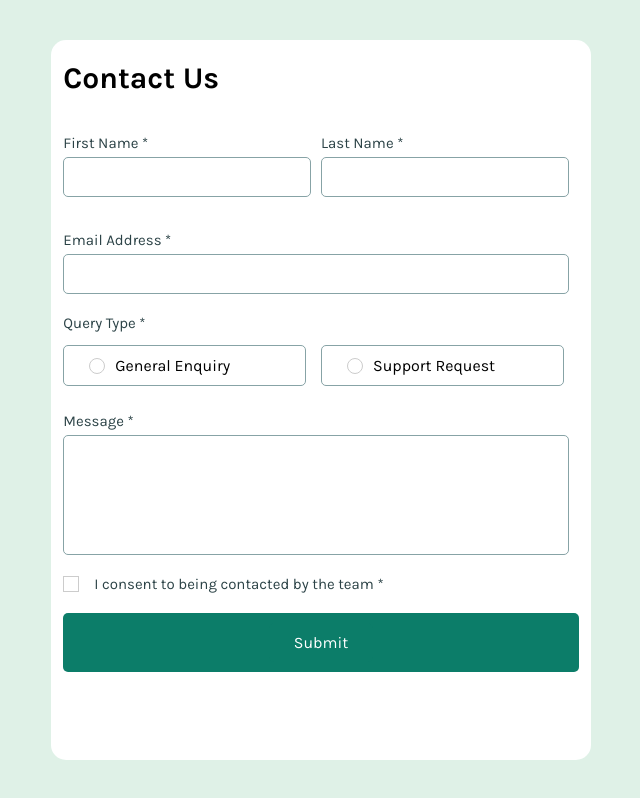
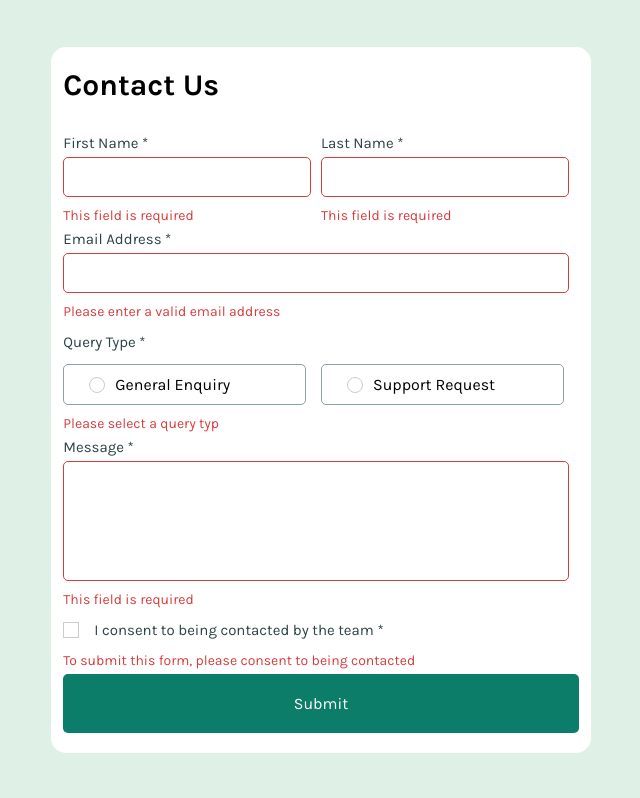
Before and after one commit to Alencar-Bianca/Contact-Form, a plain HTML site: page index.html in a window 1280 px wide. Both pictures are taken after a click on the element 640 px from the left and 642 px from the top of the page. Shown: the whole page, without its empty margins (319-959 px from the left). Drawn offline with Linux system fonts and the light colour scheme.

Commit message:
finish validation

```diff
--- a/index.html
+++ b/index.html
@@ -15,14 +15,22 @@
   <main class="flex direction">
     <div class="container">
       <h1>Contact Us</h1>
-      <form action="" method="post" id="form">
+      <form  id="form">
         <div class="flex container-input">
-          <label class="text" for="firstName">First Name *<input type="text" class="input" id="firstName" name="firstName"></label>
-          <label class="text" for="lastName">Last Name *<input type="text" class="input"  id="lastName" name="lastName"></label>
+          <div class="w100">
+            <label class="text" for="firstName">First Name *<input type="text" class="input" id="firstName" name="firstName"></label>
+            <span class="field d-none firstName">This field is required</span>
+          </div>
+          <div class="w100">
+            <label class="text" for="lastName">Last Name *<input type="text" class="input"  id="lastName" name="lastName"></label>
+            <span class="field d-none lastName">This field is required</span>
+          </div>
         </div>
+
 
         <div class="container-input">
           <label class="text" for="email">Email Address *<input type="email" class="input" id="email" name="email"></label>
+          <span class="field d-none email">Please enter a valid email address</span>
         </div>
 
         <div class="container-input">
@@ -31,21 +39,27 @@
             <label class="input input_radio" for="general"><input type="radio" class="" id="general" name="query"> General Enquiry</label>
             <label class="input input_radio" for="support"><input type="radio" class="" id="support" name="query"> Support Request</label>
           </div>
+          <span class="field d-none radio">Please select a query typ</span>
         </div>
 
           <div class="container-input">
             <label class="text" for="mes"> Message *
               <textarea id="mes" class="input" name="message"></textarea>
             </label>
+            <span class="field d-none message">This field is required</span>
           </div>
 
           <div class="container-input">
             <label class="text input_check" for="check">
               <input type="checkbox" class="input_radio" id="check" name="check"> I consent to being contacted by the team *
             </label>
+            <span class="field d-none checkbox">To submit this form, please consent to being contacted</span>
           </div>
 
-        <div id="button_submit" class="button container-input"><input class="input_submit " type="submit" value="Submit"></div>
+        <div id="button_submit" class="button container-input">
+          <input class="input_submit " type="submit" value="Submit">
+
+        </div>
       </form>
     </div>
   </main>
--- a/script.js
+++ b/script.js
@@ -10,6 +10,14 @@ let isCheckedRaio = false
 const submit = document.querySelector('#button_submit');
 const form = document.getElementById('form');
 
+const nameSpan = document.querySelector('.firstName');
+const lastNameSpan = document.querySelector('.lastName');
+const emailSpan = document.querySelector('.email');
+const messageSpan = document.querySelector('.message');
+
+const checkboxSpan = document.querySelector('.checkbox');
+const radioButtonsSpan = document.querySelector('.radio')
+
 submit.addEventListener('click', (e) => {
   e.preventDefault()
   radioButtons.forEach(radioButton => {
@@ -18,29 +26,62 @@ submit.addEventListener('click', (e) => {
       }
   });
 
-  if(name.value == '') {
-    alert('nome vazio')
+
+  if (name.value === '') {
+    name.classList.add("error");
+    nameSpan.classList.remove("d-none");
+   } else {
+    name.classList.remove("error");
+    nameSpan.classList.add("d-none");
    }
-  if(lastName.value == '') {
-    alert('sobrenome vazio')
+
+  if (lastName.value === '') {
+    lastName.classList.add("error");
+    lastNameSpan.classList.remove("d-none");
+   } else {
+    lastName.classList.remove("error");
+    lastNameSpan.classList.add("d-none");
    }
-  if(email.value == '') {
-    alert('email vazio')
+
+  if (email.value === '') {
+    email.classList.add("error");
+    emailSpan.classList.remove("d-none");
+   } else {
+    email.classList.remove("error");
+    emailSpan.classList.add("d-none");
    }
-  if(message.value == '') {
-    alert('email vazio')
+
+  if (message.value === '') {
+    message.classList.add("error");
+    messageSpan.classList.remove("d-none");
+
+   } else {
+    message.classList.remove("error");
+    messageSpan.classList.add("d-none");
    }
-  if(!checkbox.checked) {
-    alert('checkbox vazio')
+
+  if (!checkbox.checked) {
+    checkboxSpan.classList.remove("d-none");
+
+   } else {
+    checkboxSpan.classList.add("d-none");
    }
-  if(!isCheckedRaio) {
-    alert('isCheckedRaio vazio')
+
+  if (!isCheckedRaio) {
+    radioButtonsSpan.classList.remove("d-none");
+
+   } else {
+    radioButtonsSpan.classList.add("d-none");
    }
 
    if(name.value !== '' && lastName.value !== '' && email.value !== '' && message.value !== '' && checkbox.checked && isCheckedRaio) {
     form.submit();
    }
 
+});
 
+function alertError(message, el) {
 
-});
+  el.classList.add("error");
+
+}
--- a/style.css
+++ b/style.css
@@ -40,7 +40,7 @@ main {
 
 .container {
   width: 100%;
-  height: 90%;
+  height: auto;
   max-width: 540px;
   padding: 20px 1%;
   background-color: var(--neutral-color-white);
@@ -59,10 +59,6 @@ h1 {
 
 form {
   margin-top: 30px;
-}
-
-.container-input {
-  margin: 20px 0;
 }
 
 .text {
@@ -121,6 +117,7 @@ input[type="checkbox"]:checked::before {
 input[type="radio"]{
 border-radius: 50%;
 }
+
 #mes {
   height: 120px;
   resize: none;
@@ -146,6 +143,21 @@ border-radius: 50%;
   border-radius: 5px;
 }
 
+.error {
+  border: 1px solid var(--primary-color-red);
+}
+
+.field {
+  display: inline-block;
+  font-size: 14px;
+  margin: 5px 0;
+  color: var(--primary-color-red);
+}
+
+.d-none {
+  display: none;
+}
+
 @media screen and (max-width: 414px) {
   .container {
     height: auto;
```
Lines whose indentation alone changed are shown as unchanged.
